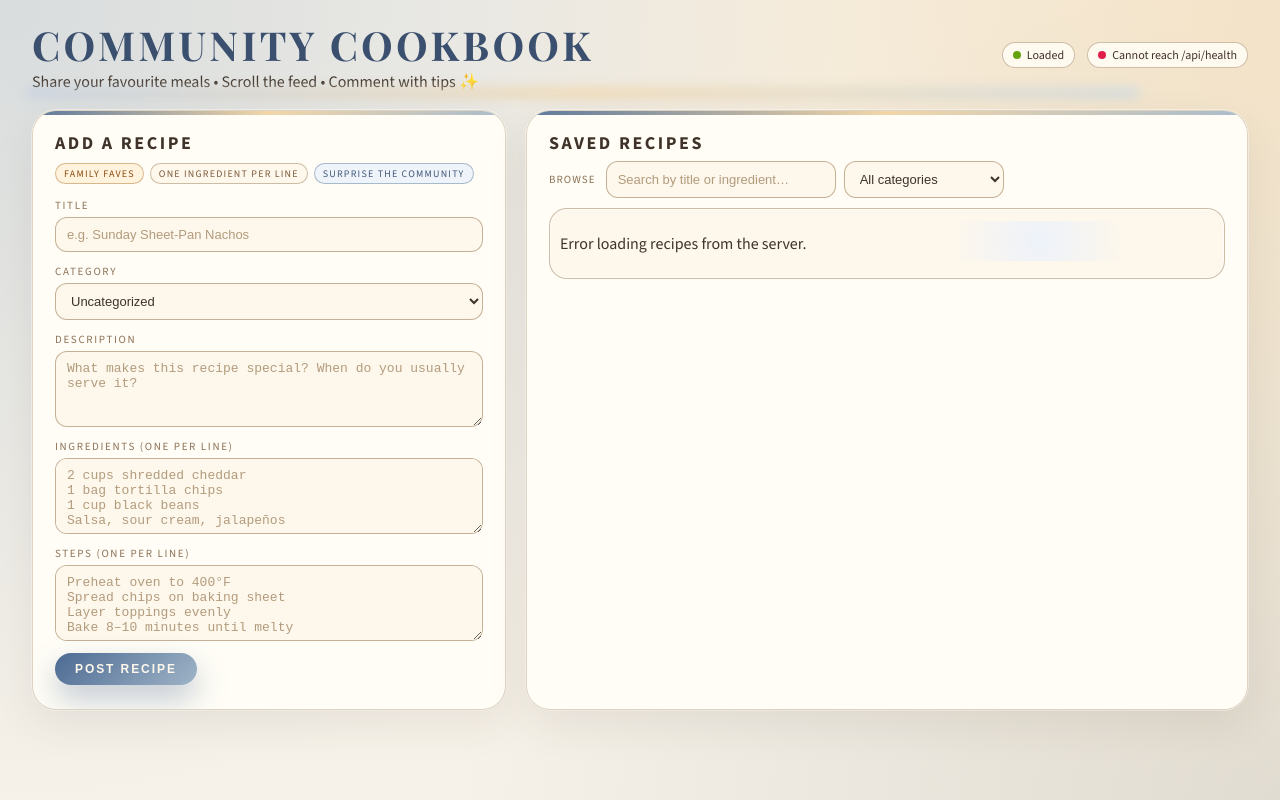
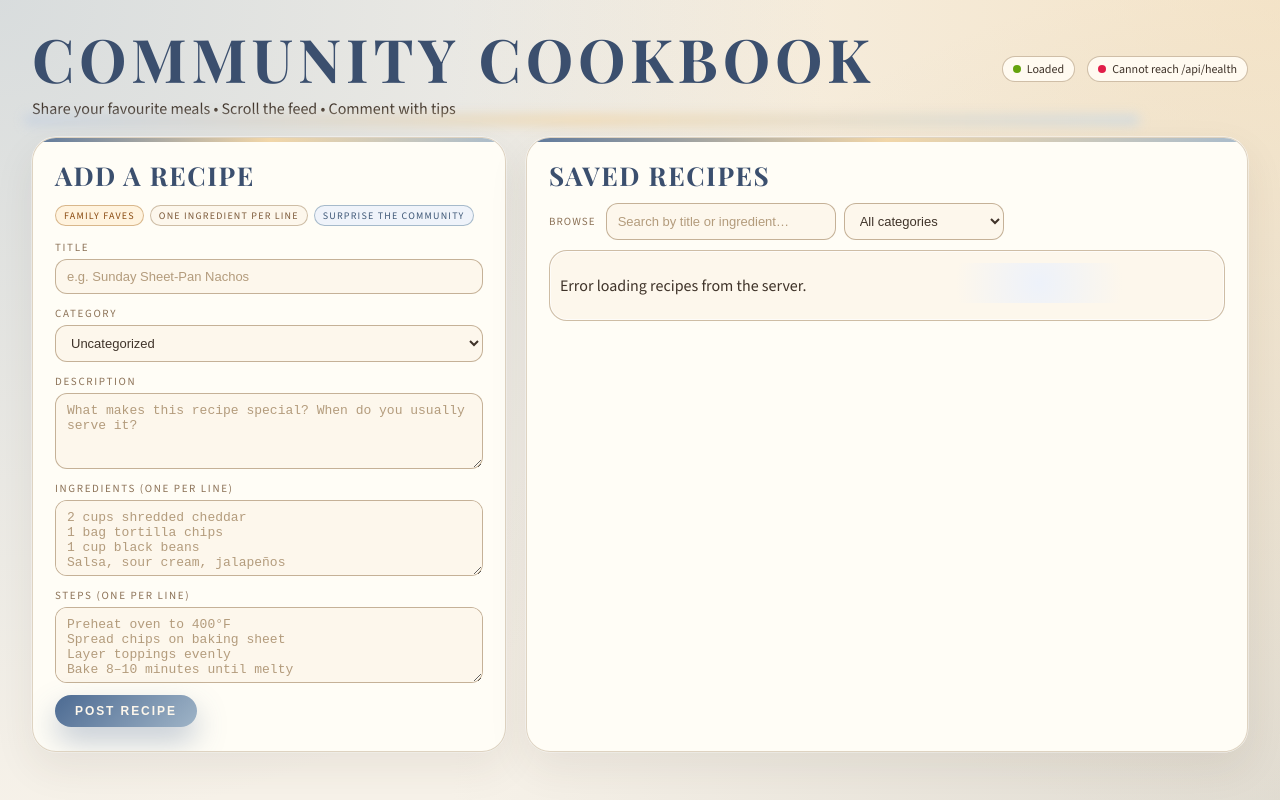
Before and after one commit to clark63/CookBook, a website: page Public/index.html in a window 1280 px wide. Drawn offline with nearby package versions, Linux system fonts and the light colour scheme; no server answers; a web font is replaced by a local one.

Commit message:
Update styles for title and panel headings

```diff
--- a/Public/index.html
+++ b/Public/index.html
@@ -77,10 +77,10 @@
       .title {
   font-family: "Playfair Display", serif;
   font-weight: 800;
-  font-size: 40px;
+  font-size: 60px;
   letter-spacing: 0.08em;
   text-transform: uppercase;
-  color: #3b4f6e;        /* inky blue */
+  color: #3b4f6e;
 }
 
       .sub {
@@ -147,12 +147,15 @@
         opacity: 0.9;
       }
 
-      .panel h2 {
-        margin: 0 0 6px;
-        font-size: 18px;
-        letter-spacing: 0.14em;
-        text-transform: uppercase;
-      }
+     .panel h2 {
+  margin: 0 0 10px;
+  font-family: "Playfair Display", serif;
+  font-weight: 700;
+  font-size: 26px;
+  letter-spacing: 0.06em;
+  text-transform: uppercase;
+  color: #3b4f6e;
+}
 
       .chips-row {
         display: inline-flex;
@@ -501,7 +504,7 @@
       <div class="title-wrap">
         <div class="title">Community Cookbook</div>
         <div class="subtitle">
-          Share your favourite meals • Scroll the feed • Comment with tips ✨
+          Share your favourite meals • Scroll the feed • Comment with tips
         </div>
       </div>
       <div class="status-bar">
```
